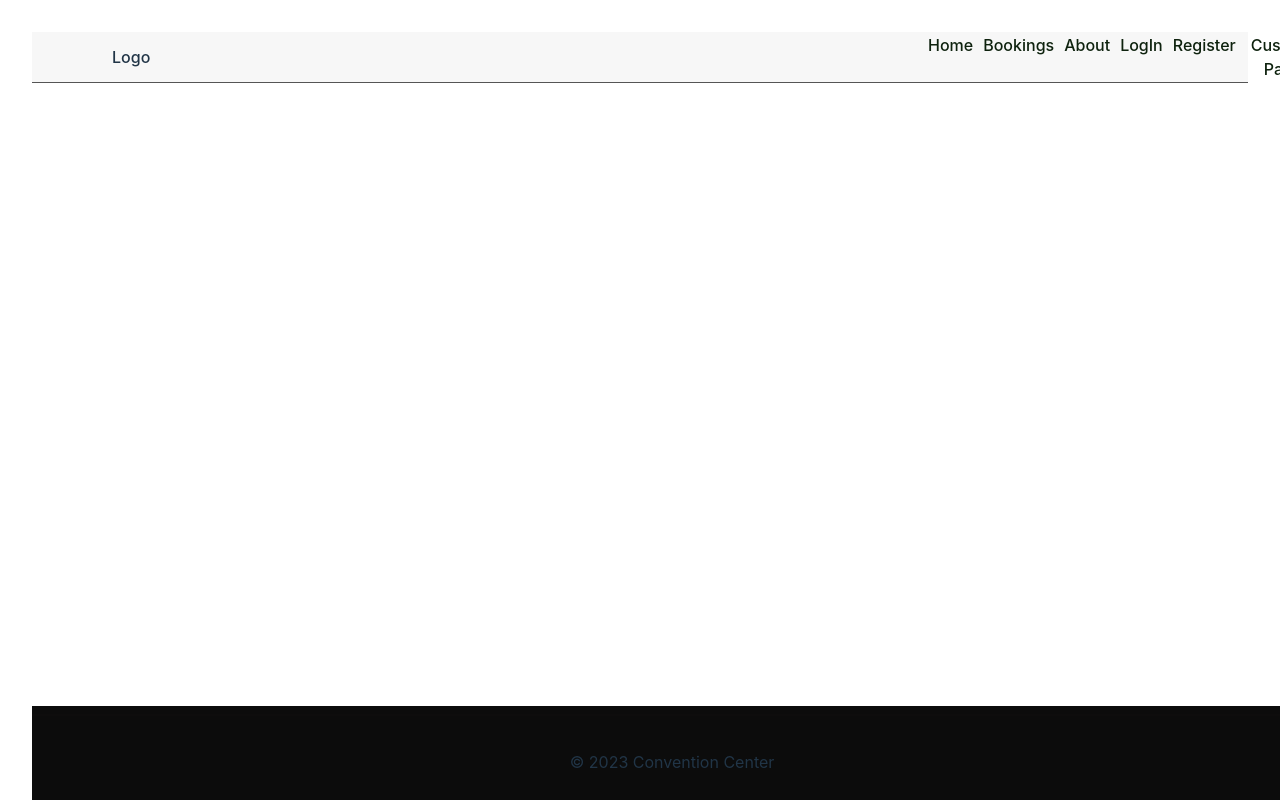
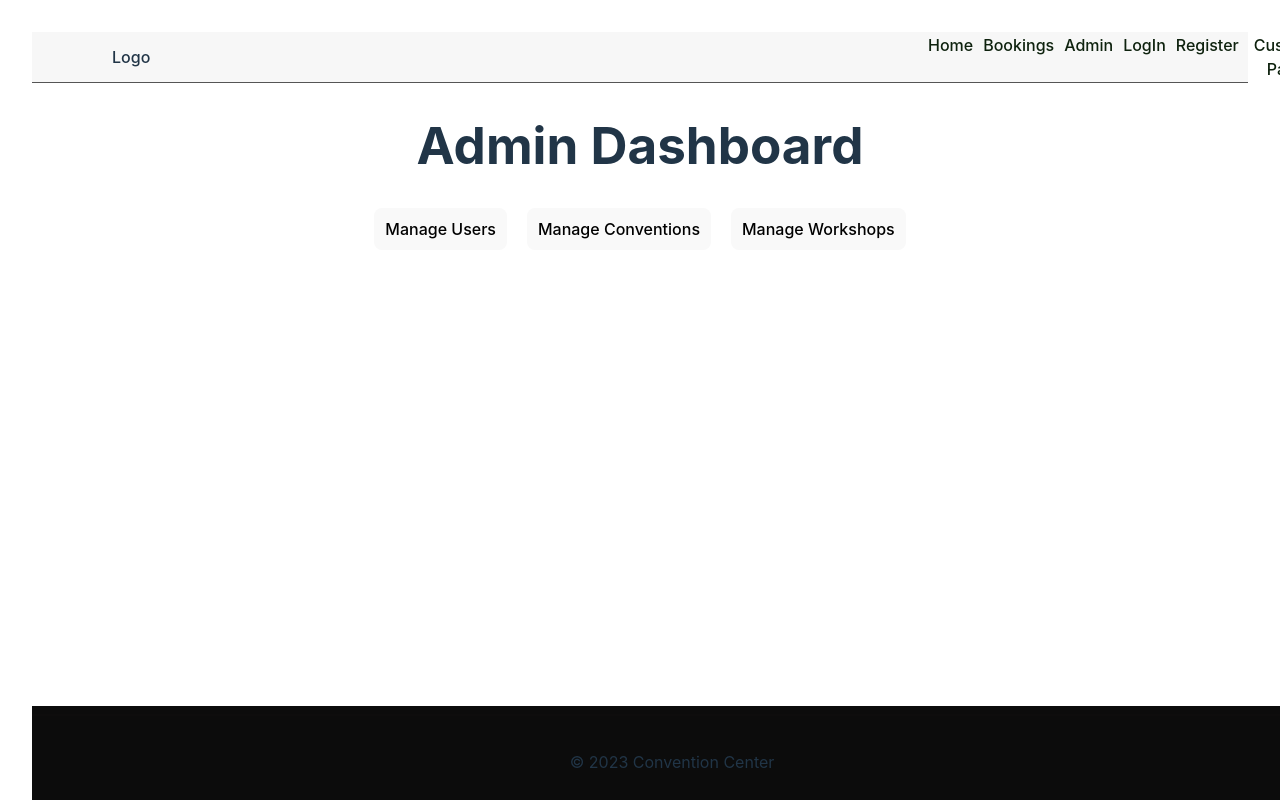
Before and after one commit to ruthlennonatu/bsc23convention, a React (Vite) app in the folder convention_center_booking_system/: page /admin in a window 1280 px wide. Shown: the top 800 px of the page. Built offline with nearby package versions, Linux system fonts and the light colour scheme.

Commit message:
added admin dashboard component
Admin dashboard component with corresponding styles.

```diff
--- a/convention_center_booking_system/src/App.css
+++ b/convention_center_booking_system/src/App.css
@@ -94,3 +94,19 @@
   padding: 10px;
   text-align: center;
 }
+
+.dashboard-container {
+  text-align: center; /* Center the text */
+  margin-top: 20px; /* Add margin for spacing */
+}
+
+.button-container {
+  display: flex;
+  flex-direction: row; /* Align buttons horizontally */
+  justify-content: center; /* Center items horizontally */
+  margin-top: 20px; /* Add margin for spacing */
+}
+
+.button-container button {
+  margin: 0 10px; /* Add margin between buttons */
+}
--- a/convention_center_booking_system/src/App.tsx
+++ b/convention_center_booking_system/src/App.tsx
@@ -1,21 +1,20 @@
 import "./App.css";
 import RegisterComponent from "./components/Registration";
-import LoginComponent from './components/Login';
+import LoginComponent from "./components/Login";
 import { BrowserRouter as Router, Route, Routes } from "react-router-dom";
 import Navbar from "./components/Nav/Navbar";
 import BookingsDisplay from "./components/BookingsDisplay";
-import Footer from './components/Footer';
+import Footer from "./components/Footer";
 import CustomerPage from "./components/CustomerPage";
+import AdminDashboard from "./components/AdminDashboard";
 
 function App() {
-
   const workshopData = {
     id: 1,
-    workshop: 'Example Workshop',
-    venue: 'Example Venue',
-    date: '2023-11-14',
+    workshop: "Example Workshop",
+    venue: "Example Venue",
+    date: "2023-11-14",
   };
-
 
   const currentYear = new Date().getFullYear();
 
@@ -26,10 +25,14 @@ function App() {
           <Navbar />
           <Routes>
             <Route path="/" element={<LoginComponent />} />
+            <Route path="/admin" element={<AdminDashboard />} />
             <Route path="/Login" element={<LoginComponent />} />
             <Route path="/register" element={<RegisterComponent />} />
-              <Route path="/bookings" element={<BookingsDisplay bookings={[workshopData]} />} />
-              <Route path="/customerpage" element={<CustomerPage />}/>
+            <Route
+              path="/bookings"
+              element={<BookingsDisplay bookings={[workshopData]} />}
+            />
+            <Route path="/customerpage" element={<CustomerPage />} />
           </Routes>
           {/* <BookingsDisplay bookings={[workshopData]} /> */}
           <Footer companyName="Convention Center" year={currentYear} />
--- /dev/null
+++ b/convention_center_booking_system/src/components/AdminDashboard.tsx
@@ -0,0 +1,46 @@
+import React, { MouseEvent } from "react";
+
+interface AdminDashboardProps {}
+
+const AdminDashboard: React.FC<AdminDashboardProps> = () => {
+  const handleButtonClick =
+    (option: string) => (event: MouseEvent<HTMLButtonElement>) => {
+      // Handle the button click based on the option selected (e.g., manage users, conventions, workshops)
+      console.log(`Selected option: ${option}`);
+      // Implement specific logic or routing here based on the option chosen
+    };
+
+  return (
+    <div className="dashboard-container">
+      <h1>Admin Dashboard</h1>
+      <div className="button-container">
+        <button
+          type="button"
+          className="btn btn-secondary"
+          style={{ padding: "10px" }}
+          onClick={handleButtonClick("Users")}
+        >
+          Manage Users
+        </button>
+        <button
+          type="button"
+          className="btn btn-secondary"
+          style={{ padding: "10px" }}
+          onClick={handleButtonClick("Conventions")}
+        >
+          Manage Conventions
+        </button>
+        <button
+          type="button"
+          className="btn btn-secondary"
+          style={{ padding: "10px" }}
+          onClick={handleButtonClick("Workshops")}
+        >
+          Manage Workshops
+        </button>
+      </div>
+    </div>
+  );
+};
+
+export default AdminDashboard;
--- a/convention_center_booking_system/src/components/Nav/links.json
+++ b/convention_center_booking_system/src/components/Nav/links.json
@@ -9,8 +9,8 @@
             "href": "/bookings"
         },
         {
-            "label": "About",
-            "href": "/about"
+            "label": "Admin",
+            "href": "/admin"
         },
         {
             "label": "LogIn",
```
Lines whose indentation alone changed are shown as unchanged.
